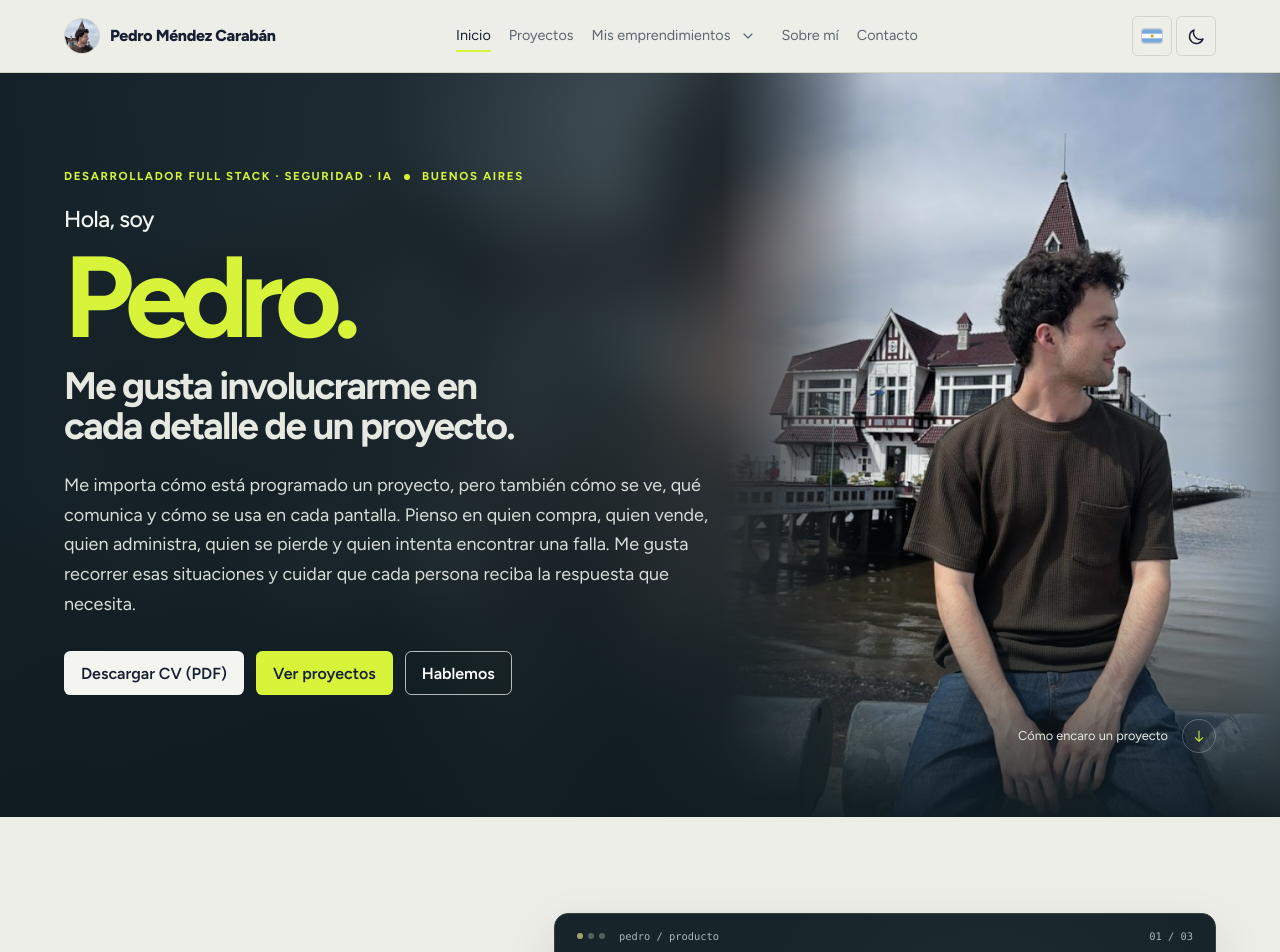
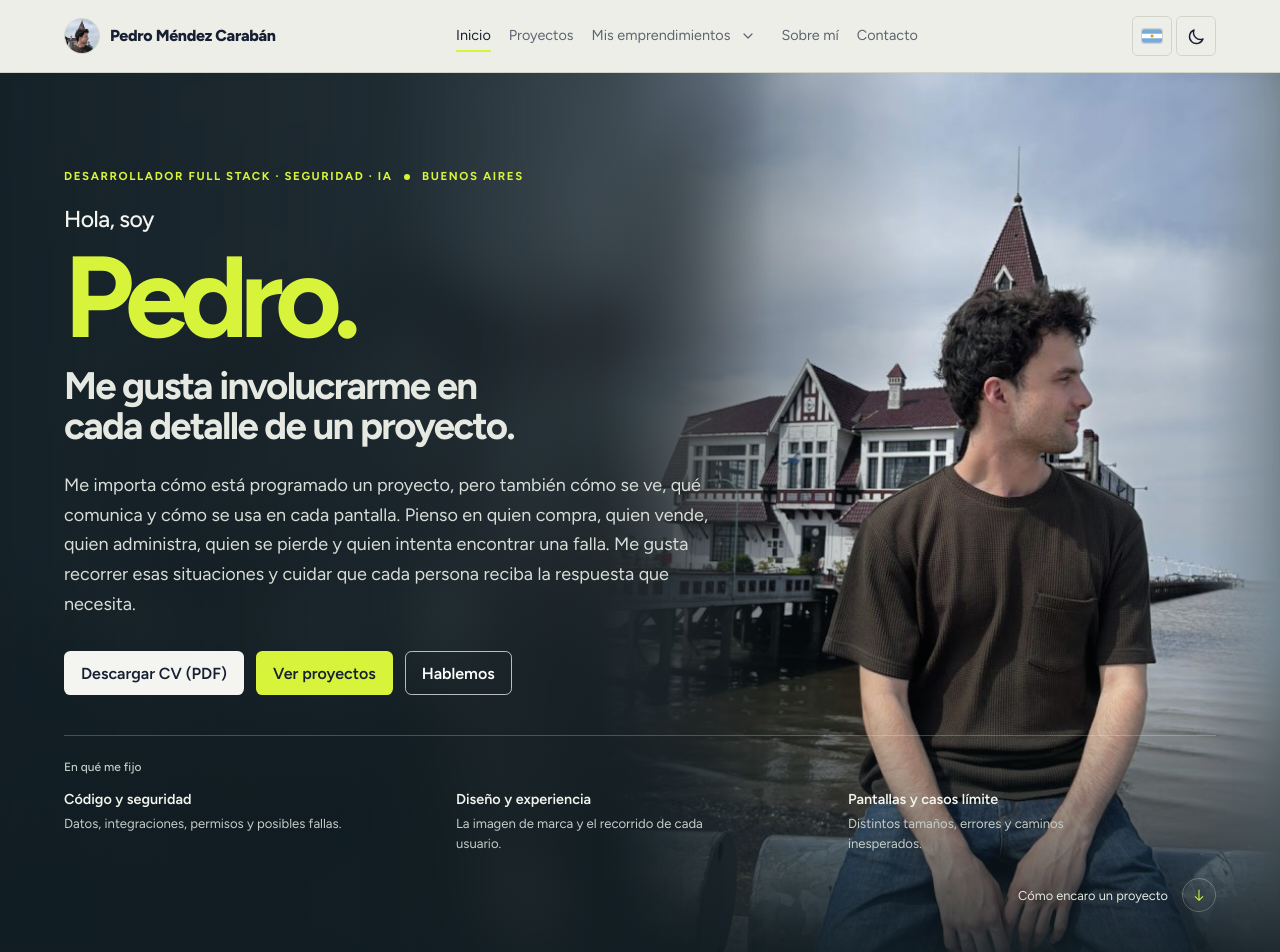
Before and after one commit to Pedro-2577/portfolio-2025, a Vue app: page / in a window 1280 px wide. Shown: the top 952 px of the page. Built offline with nearby package versions, Linux system fonts and the light colour scheme.

Commit message:
content: use hero footer to explain concrete project review criteria

```diff
--- a/src/App.vue
+++ b/src/App.vue
@@ -37,6 +37,7 @@ const text = {
     demoEyebrow: 'Demo académica', demoTitle: 'Antes de abrir la demo', demoWait: 'La demo se activa cuando la visitás. La primera carga puede tardar alrededor de un minuto.', demoTime: 'Tiempo de activación', demoTimeValue: '≈ 1 min', demoData: 'Datos de prueba · Sin compras reales', demoContinue: 'Abrir demo', demoCancel: 'Volver', demoClose: 'Cerrar aviso',
     home: 'Inicio', projects: 'Proyectos', services: 'Gestión de tiendas', about: 'Sobre mí', contact: 'Contacto',
     portraitRole: 'Desarrollador full stack · Buenos Aires', proofLabel: 'Trabajo actual', proofStatus: 'Plataforma de e-commerce en producción', proofCopy: 'Construcción desde cero y evolución continua dentro de un equipo.', proofPoints: ['Frontend, backend y APIs', 'Diseño, UX y producto', 'IA y automatización aplicadas'],
+    projectFocusTitle: 'En qué me fijo', projectFocus: [{"title":"Código y seguridad","description":"Datos, integraciones, permisos y posibles fallas."},{"title":"Diseño y experiencia","description":"La imagen de marca y el recorrido de cada usuario."},{"title":"Pantallas y casos límite","description":"Distintos tamaños, errores y caminos inesperados."}],
     greeting: 'Hola, soy', role: 'Desarrollador full stack · Seguridad · IA',
     hero: 'Me importa cómo está programado un proyecto, pero también cómo se ve, qué comunica y cómo se usa en cada pantalla. Pienso en quien compra, quien vende, quien administra, quien se pierde y quien intenta encontrar una falla. Me gusta recorrer esas situaciones y cuidar que cada persona reciba la respuesta que necesita.',
     viewProjects: 'Ver proyectos', talk: 'Hablemos', featured: 'Proyectos destacados',
@@ -73,6 +74,7 @@ const text = {
     demoEyebrow: 'Academic demo', demoTitle: 'Before you open the demo', demoWait: 'The demo starts when you visit it. The first load may take about a minute.', demoTime: 'Startup time', demoTimeValue: '≈ 1 min', demoData: 'Sample data · No real purchases', demoContinue: 'Open demo', demoCancel: 'Go back', demoClose: 'Close notice',
     home: 'Home', projects: 'Projects', services: 'Store management', about: 'About me', contact: 'Contact',
     portraitRole: 'Full-stack developer · Buenos Aires', proofLabel: 'Current role', proofStatus: 'E-commerce platform in production', proofCopy: 'Built from scratch and continuously evolved as part of a team.', proofPoints: ['Frontend, backend and APIs', 'Design, UX and product', 'Applied AI and automation'],
+    projectFocusTitle: 'What I look at', projectFocus: [{"title":"Code and security","description":"Data, integrations, permissions and potential vulnerabilities."},{"title":"Design and experience","description":"Brand identity and each user's journey."},{"title":"Screens and edge cases","description":"Different screen sizes, errors and unexpected paths."}],
     greeting: "Hi, I'm", role: 'Full-stack developer · Security · AI',
     hero: 'I care about how a project is built, but also how it looks, what it communicates and how it works on every screen. I think about the buyer, the seller, the administrator, someone who gets lost and someone looking for a vulnerability. I like working through those situations and making sure each person gets the response they need.',
     viewProjects: 'View projects', talk: "Let's talk", featured: 'Featured projects',
@@ -396,6 +398,12 @@ onUnmounted(() => {
           </div>
 
         </div>
+          <div class="hero-focus" aria-labelledby="hero-focus-title">
+            <h2 id="hero-focus-title">{{ t.projectFocusTitle }}</h2>
+            <dl class="hero-focus-list">
+              <div v-for="item in t.projectFocus" :key="item.title"><dt>{{ item.title }}</dt><dd>{{ item.description }}</dd></div>
+            </dl>
+          </div>
           <a class="hero-explore" href="#portfolio-playground" @click.prevent="scrollToSection('portfolio-playground')"><span>{{ language === 'es' ? 'Cómo encaro un proyecto' : 'How I approach a project' }}</span><svg viewBox="0 0 24 24" fill="none" stroke="currentColor" stroke-width="1.6" aria-hidden="true"><path d="M12 4v16m-6-6 6 6 6-6"/></svg></a>
         </div>
       </section>
--- a/src/portfolioMotion.css
+++ b/src/portfolioMotion.css
@@ -295,3 +295,16 @@
  .hero-scenery > img { right: -30%; opacity: .5; }
  .hero-scenery::after { background: linear-gradient(90deg, rgba(16,28,34,.92), rgba(16,28,34,.68)), linear-gradient(0deg, rgba(16,28,34,.8), transparent 60%); }
 }
+
+/* Concrete review criteria replace the former hero counters. */
+.hero-focus { margin-top: 40px; padding-top: 24px; border-top: 1px solid rgba(255,255,255,.22); }
+.hero-focus > h2 { margin: 0 0 16px; color: #c5cdc8; font-size: .75rem; font-weight: 500; }
+.hero-focus-list { display: grid; grid-template-columns: repeat(3, minmax(0, 1fr)); gap: var(--grid-gap); margin: 0; }
+.hero-focus-list > div { min-width: 0; }
+.hero-focus-list dt { margin: 0 0 6px; color: #f1f3ed; font-size: .9rem; font-weight: 600; }
+.hero-focus-list dd { max-width: 34ch; margin: 0; color: #c5cdc8; font-size: .82rem; line-height: 1.55; }
+@media (max-width: 700px) {
+ .hero-focus { margin-top: 28px; padding-top: 20px; }
+ .hero-focus-list { grid-template-columns: minmax(0, 1fr); gap: 16px; }
+ .hero-focus-list dd { max-width: none; }
+}
```
